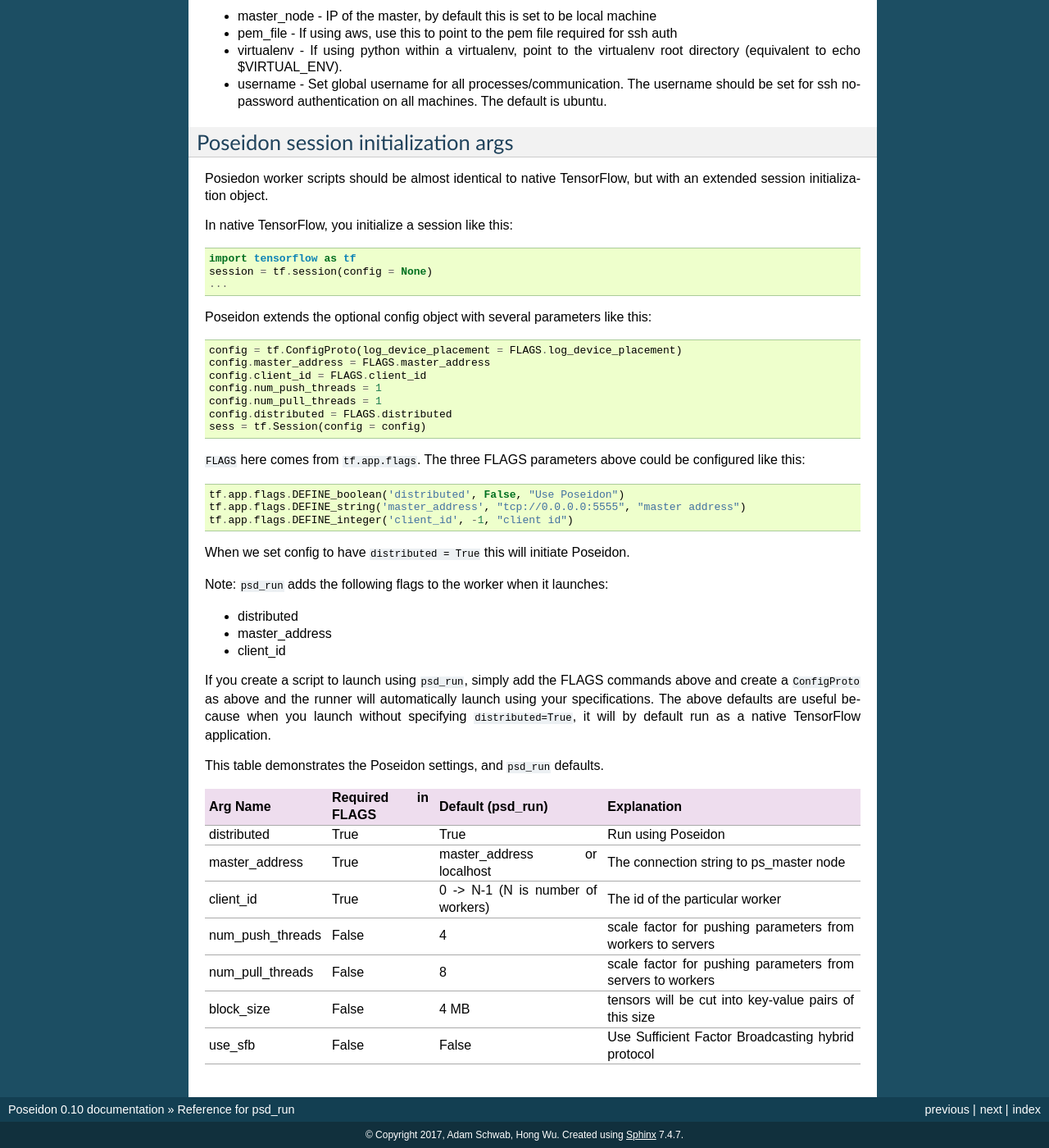
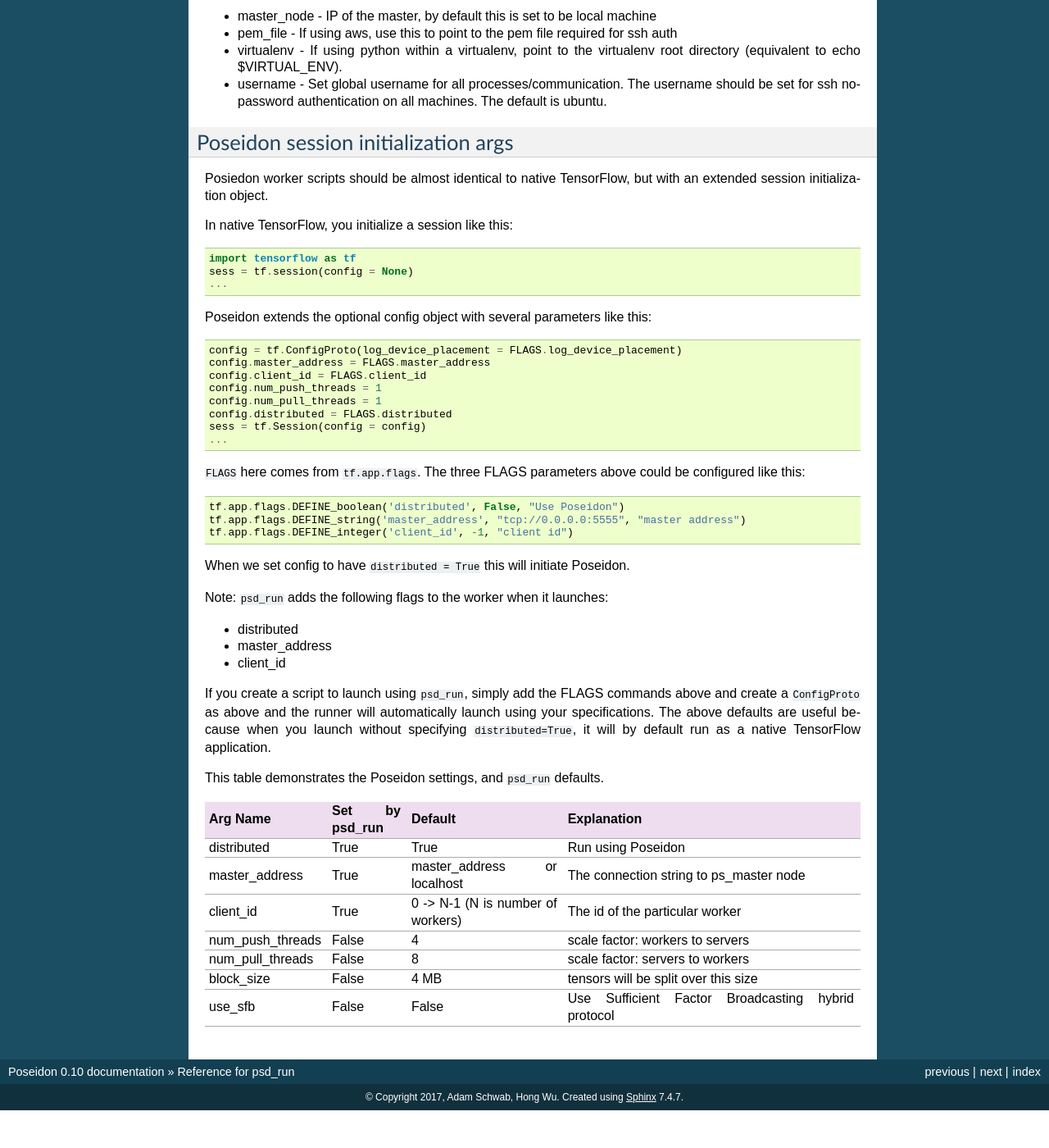
Before and after one commit to petuum-inc/poseidon-release, a Sphinx documentation site: the page built from docs/source/reference.rst, in a window 1280 px wide and 1400 px high, scrolled down 920 px. Shown: the whole window at 82% size. Built offline with Sphinx 7.4.7, drawn with Linux system fonts in a browser that asks for light colours; after the commit the page ends 2274 px from its top, so only the background shows below that.

Commit message:
fixing table

```diff
--- a/docs/source/reference.rst
+++ b/docs/source/reference.rst
@@ -49,7 +49,7 @@
 .. code:: python
 
     import tensorflow as tf
-    session = tf.session(config = None)
+    sess = tf.session(config = None)
     ...
 
 Poseidon extends the optional config object with several parameters like this:
@@ -63,6 +63,7 @@
     config.num_pull_threads = 1
     config.distributed = FLAGS.distributed
     sess = tf.Session(config = config)
+    ...
 
 ``FLAGS`` here comes from ``tf.app.flags``. The three FLAGS parameters above could be configured like this:
 
@@ -85,13 +86,13 @@
 This table demonstrates the Poseidon settings, and ``psd_run`` defaults.
 
 .. list-table::
-   :widths: auto
+   :widths: 10 10 20 40
    :align: center
    :header-rows: 1
 
    * - Arg Name
-     - Required in FLAGS
-     - Default (psd_run)
+     - Set by psd_run
+     - Default
      - Explanation
    * - distributed
      - True
@@ -108,15 +109,15 @@
    * - num_push_threads
      - False
      - 4
-     - scale factor for pushing parameters from workers to servers
+     - scale factor: workers to servers
    * - num_pull_threads
      - False
      - 8
-     - scale factor for pushing parameters from servers to workers
+     - scale factor: servers to workers
    * - block_size
      - False
      - 4 MB
-     - tensors will be cut into key-value pairs of this size
+     - tensors will be split over this size
    * - use_sfb
      - False
      - False
```
